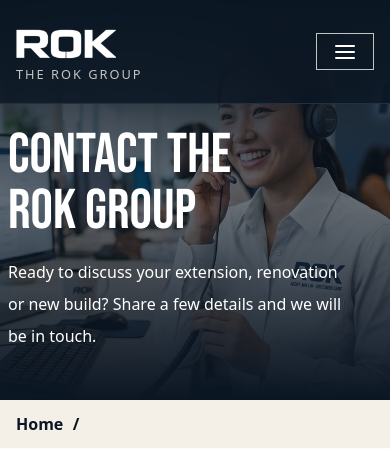
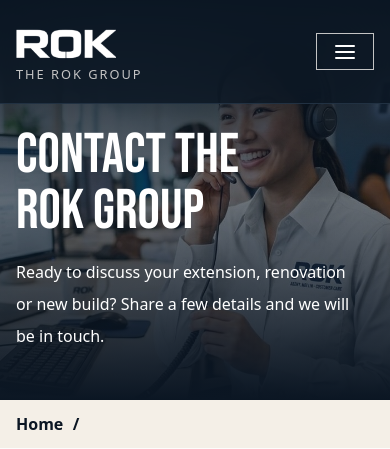
Before and after one commit to reche1405/rok, a Flask app: page /contact in a window 390 px wide. Shown: the top 449 px of the page. Run offline with Flask 3, Linux system fonts and the light colour scheme; data that the repository does not hold is empty; some libraries are stand-ins or nearby versions.

Commit message:
Further modified mobile styling

```diff
--- a/promo/static/css/style.css
+++ b/promo/static/css/style.css
@@ -1130,7 +1130,7 @@ section:has(div.slider.light) ~ .breadcrumbs {
             aspect-ratio: unset;
         }
     }
-    .text-section, section.hero {
+    .text-section {
         padding-inline:.5rem;
     }
 
@@ -1153,6 +1153,7 @@ section:has(div.slider.light) ~ .breadcrumbs {
     }
     section.hero {
         padding-top:6.5rem;
+        padding-inline:1rem;
     }
     .hero__body {
         position: relative;
```
